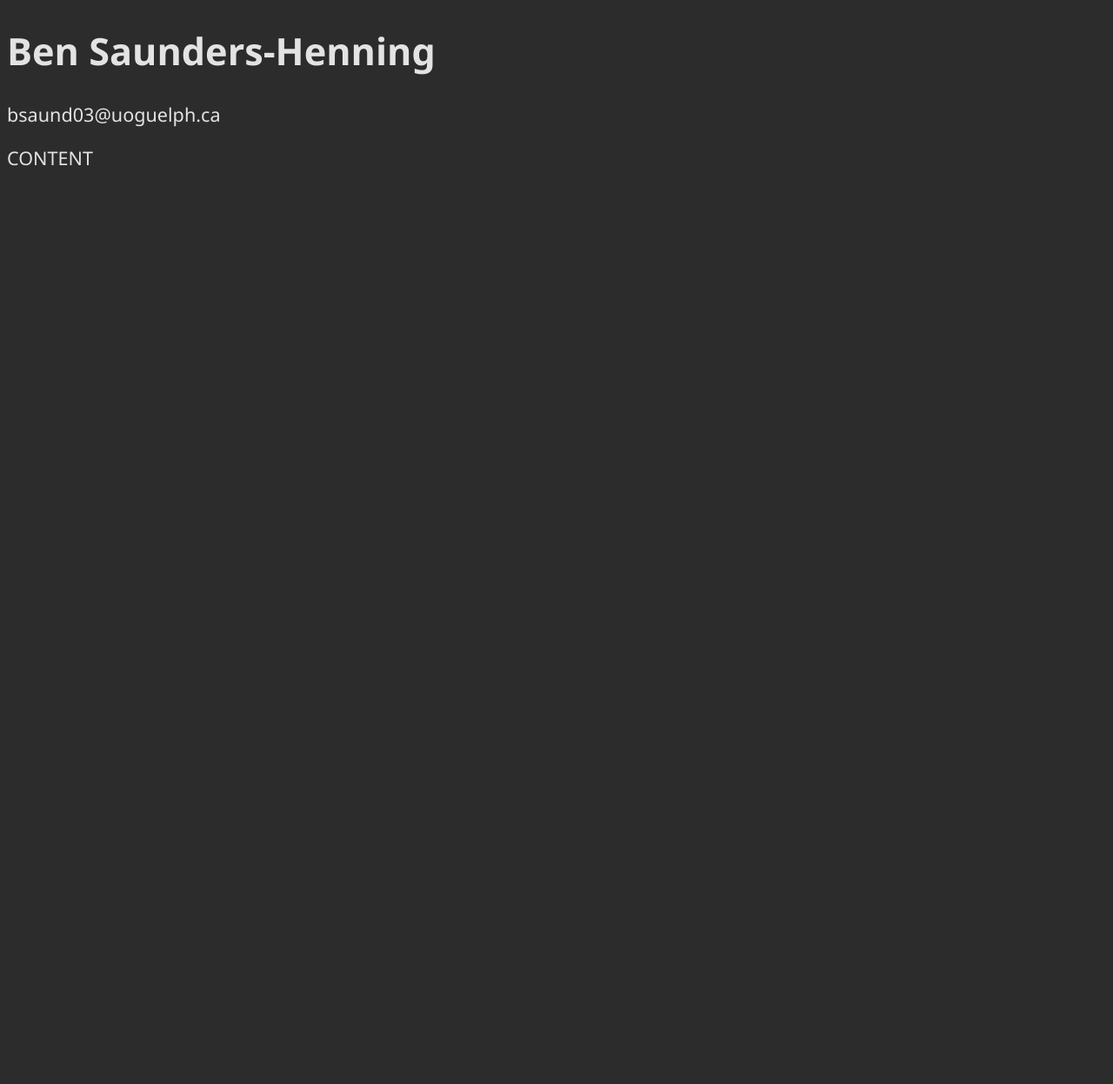
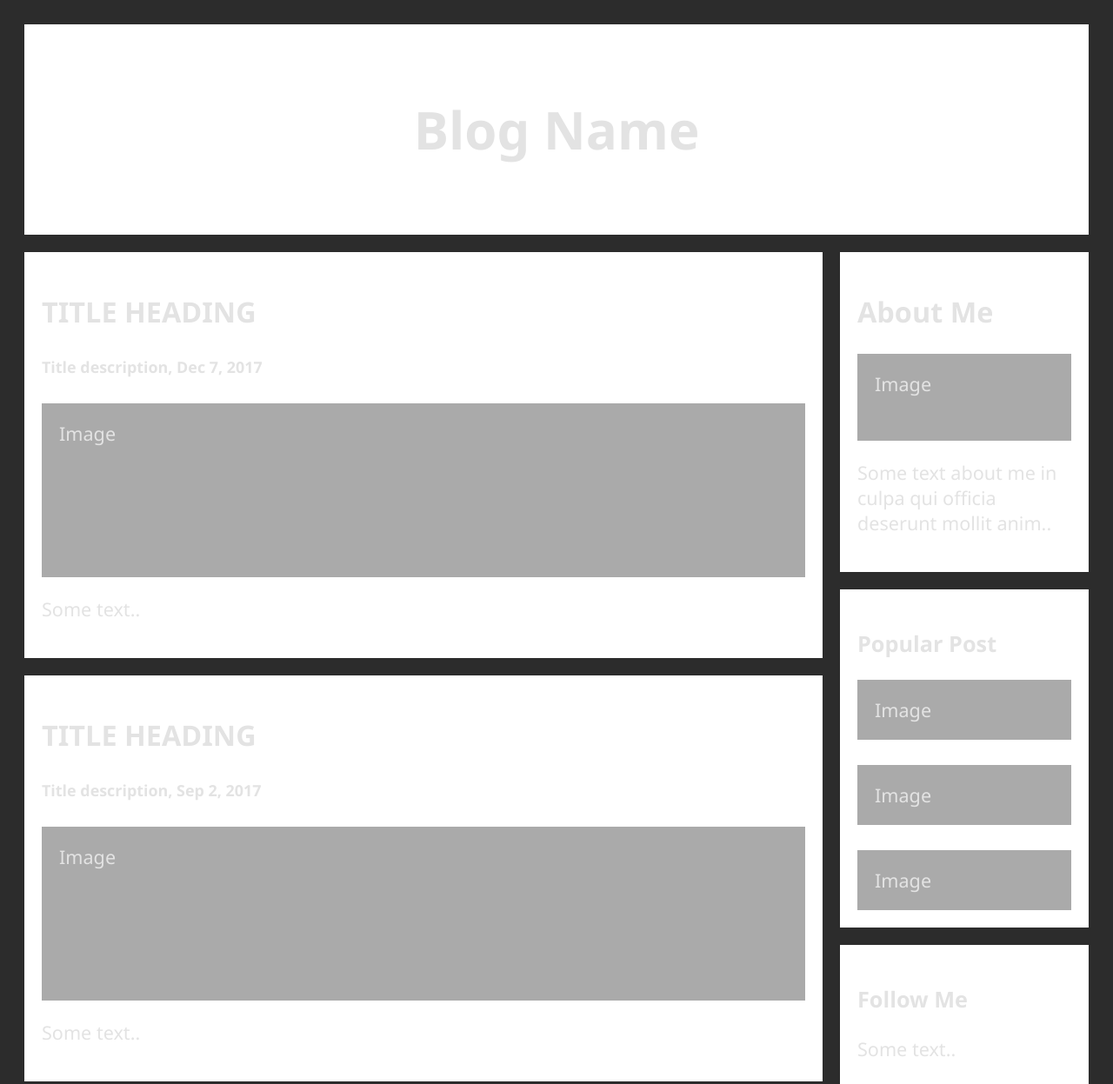
Before and after one commit to Ben-SaundersHenning/Ben-SaundersHenning.github.io, a plain HTML site: page index.html in a window 1280 px wide. Shown: the top 1247 px of the page at 87% size. Before the commit the page ends 800 px from the top, so only its background shows below. Drawn offline with nearby package versions, Linux system fonts and the light colour scheme.

Commit message:
Add plain blog template

```diff
--- a/index.html
+++ b/index.html
@@ -6,14 +6,46 @@
     <link rel="stylesheet" href="./static/css/style.css">
   </head>
   <body>
+    <div class="header">
+      <h2>Blog Name</h2>
+    </div>
 
-    <div id="app">
-      <div id="title"></div>
-      <div id="body">
-        <h1>Ben Saunders-Henning</h1>
-        <p>bsaund03@uoguelph.ca</p>
-        <p>CONTENT</p>
+    <div class="row">
+      <div class="leftcolumn">
+        <div class="card">
+          <h2>TITLE HEADING</h2>
+          <h5>Title description, Dec 7, 2017</h5>
+          <div class="fakeimg" style="height:200px;">Image</div>
+          <p>Some text..</p>
+        </div>
+        <div class="card">
+          <h2>TITLE HEADING</h2>
+          <h5>Title description, Sep 2, 2017</h5>
+          <div class="fakeimg" style="height:200px;">Image</div>
+          <p>Some text..</p>
+        </div>
       </div>
+      <div class="rightcolumn">
+        <div class="card">
+          <h2>About Me</h2>
+          <div class="fakeimg" style="height:100px;">Image</div>
+          <p>Some text about me in culpa qui officia deserunt mollit anim..</p>
+        </div>
+        <div class="card">
+          <h3>Popular Post</h3>
+          <div class="fakeimg">Image</div><br>
+          <div class="fakeimg">Image</div><br>
+          <div class="fakeimg">Image</div>
+        </div>
+        <div class="card">
+          <h3>Follow Me</h3>
+          <p>Some text..</p>
+        </div>
+      </div>
+    </div>
+
+    <div class="footer">
+      <h2>Footer</h2>
     </div>
 
     <script src="http://ajax.googleapis.com/ajax/libs/jquery/1.8.3/jquery.min.js"></script>
--- a/static/css/style.css
+++ b/static/css/style.css
@@ -1,12 +1,17 @@
-body {
-    font-size: 1.35em;
-    font-family: Segoe UI, Roboto, Oxygen-Sans, Ubuntu, Cantarell, "Helvetica Neue", sans-serif;
-    background-color: #2C2C2C;
+* {
+    box-sizing: border-box;
 }
 
 html {
     color: #E3E3E3;
     font-size: 100%
+}
+
+body {
+    font-size: 1.35em;
+    font-family: Segoe UI, Roboto, Oxygen-Sans, Ubuntu, Cantarell, "Helvetica Neue", sans-serif;
+    background-color: #2C2C2C;
+    padding: 20px;
 }
 
 focus-box {
@@ -18,3 +23,62 @@ focus-box {
     background-color: #2C2C2C;
     margin: 30px auto 0 auto;
 }
+
+/* Header/Blog Title */
+.header {
+    padding: 30px;
+    font-size: 40px;
+    text-align: center;
+    background: white;
+}
+
+/* Create two unequal columns that floats next to each other */
+/* Left column */
+.leftcolumn {
+    float: left;
+    width: 75%;
+}
+
+/* Right column */
+.rightcolumn {
+    float: left;
+    width: 25%;
+    padding-left: 20px;
+}
+
+/* Fake image */
+.fakeimg {
+    background-color: #aaa;
+    width: 100%;
+    padding: 20px;
+}
+
+/* Add a card effect for articles */
+.card {
+    background-color: white;
+    padding: 20px;
+    margin-top: 20px;
+}
+
+/* Clear floats after the columns */
+.row:after {
+    content: "";
+    display: table;
+    clear: both;
+}
+
+/* Footer */
+.footer {
+    padding: 20px;
+    text-align: center;
+    background: #ddd;
+    margin-top: 20px;
+}
+
+/* Responsive layout - when the screen is less than 800px wide, make the two columns stack on top of each other instead of next to each other */
+@media screen and (max-width: 800px) {
+    .leftcolumn, .rightcolumn {
+        width: 100%;
+        padding: 0;
+    }
+}
```
